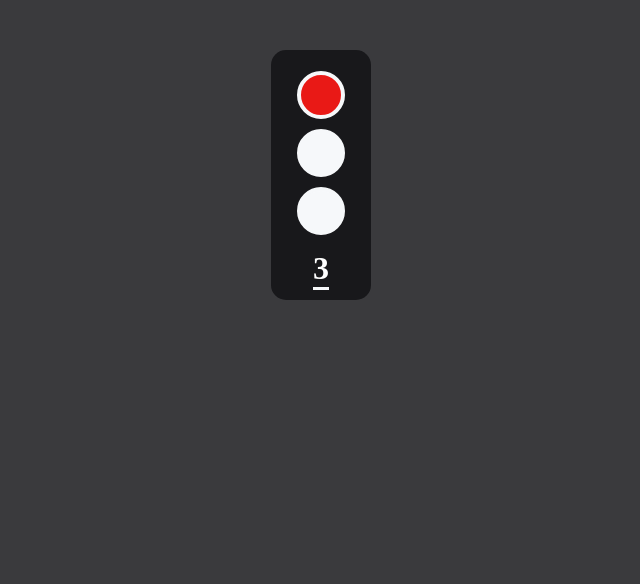
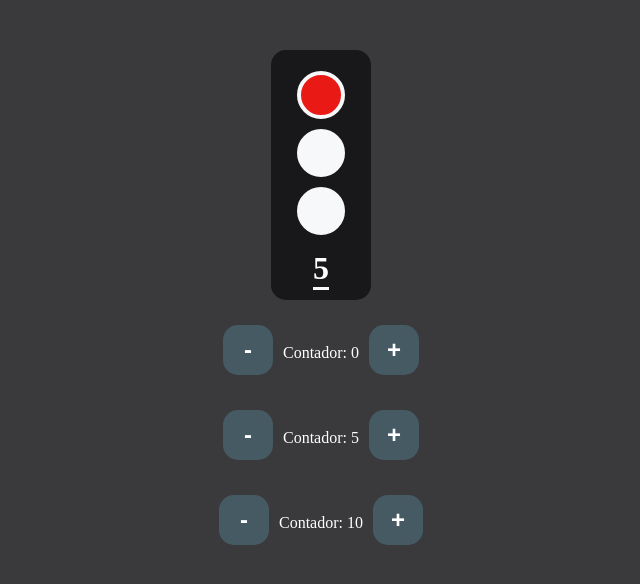
Before and after one commit to Williams25/Semaforo-React, a React (Create React App) app: page /contador in a window 1280 px wide. Shown: the top 584 px of the page, without its empty margins (319-959 px from the left). Built offline with nearby package versions, Linux system fonts and the light colour scheme.

Commit message:
contador adicionado

```diff
--- a/src/App.js
+++ b/src/App.js
@@ -1,10 +1,13 @@
 import React from 'react';
 import Semafaro from './components/semafaro/Semaforo.jsx'
-
+import AcionaContador from './components/contador/AcionaContador'
 function App() {
   return (
     <div className="App">
       <Semafaro TempoVermelho={10} TempoVerde={15} TempoAmarelo={5}/>
+      <AcionaContador contador={0}/>
+      <AcionaContador contador={5}/>
+      <AcionaContador contador={10}/>
     </div>
   );
 }
--- /dev/null
+++ b/src/components/contador/AcionaContador.jsx
@@ -0,0 +1,23 @@
+import React, { useState } from 'react'
+import Contador from './Contador'
+import './css/index.css'
+
+export default props => {
+  const [contador, setContador] = useState(props.contador)
+
+  const somarContador = (() => {
+    setContador(contador => contador += 1)
+  })
+
+  const subtrairContador = (() => {
+    if (contador >= 1) setContador(contador => contador -= 1)
+  })
+
+  return (
+    <center className="container">
+      <button onClick={subtrairContador}>-</button>
+      <Contador contador={contador} />
+      <button onClick={somarContador}>+</button>
+    </center>
+  )
+}
--- /dev/null
+++ b/src/components/contador/Contador.jsx
@@ -0,0 +1,3 @@
+import React from 'react'
+
+export default props => <span>Contador: {props.contador}</span>
--- /dev/null
+++ b/src/components/contador/css/index.css
@@ -0,0 +1,24 @@
+.container {
+  margin-top: 15px;
+  color: #ffffff;
+}
+
+.container button {
+  width: 50px;
+  height: 50px;
+  background: #465a63;
+  padding: 10px;
+  margin: 10px;
+  color: #fff;
+  cursor: pointer;
+  border: none;
+  outline: none;
+  box-sizing: border-box;
+  font-weight: bold;
+  font-size: 1.5rem;
+  border-radius: 15px;
+}
+
+.container button:active {
+  background: #465a63aa;
+}
```
